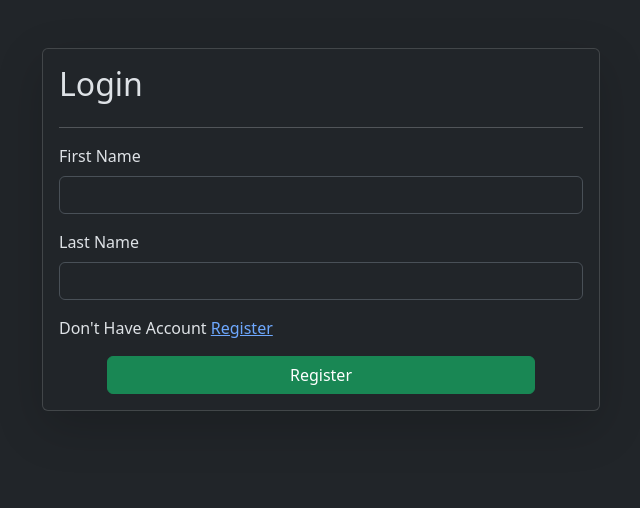
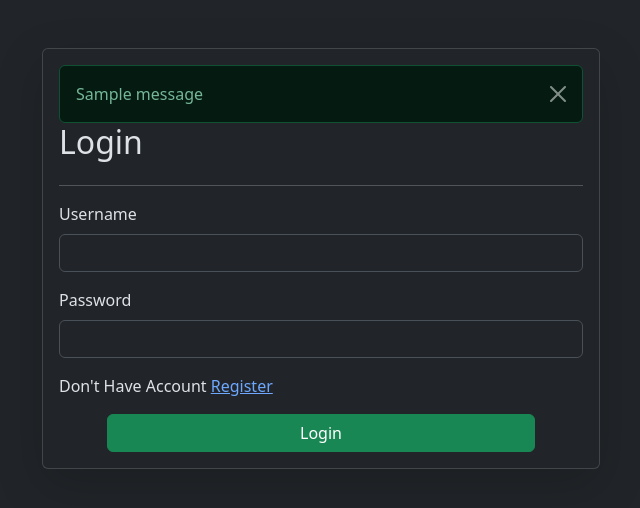
Before and after one commit to Furkansayyed/Recepie_App, a Django app: page /login in a window 1280 px wide. Shown: the part 56-564 px from the top of the page, without its empty margins (319-959 px from the left). Run offline with Django 4.2, Linux system fonts and the light colour scheme; one stand-in notice (Sample message) is shown.

Commit message:
Done with Login Feature

```diff
--- a/vege/templates/index.html
+++ b/vege/templates/index.html
@@ -4,7 +4,7 @@
 
 {% block base %}
 
-
+<p>Hello, {{request.user.first_name}}</p>
 {% if messages %}
 {% for message in messages %}
       <div class="alert alert-{{ message.tags }}  alert-dismissible fade show my-0" role="alert">
--- a/vege/templates/login.html
+++ b/vege/templates/login.html
@@ -1,23 +1,41 @@
 {% extends 'base.html' %}
 
+{% block excss %}
+{% load static %}
+<link rel="stylesheet" href="/media/myfirst.css">
+
+{% endblock excss %}
 {% block base %}
+
+
+
 
 <div class="container mt-5">
     <form class="col-6 mx-auto card p-3 shadow-lg" method="POST" enctype="multipart/form-data">
+
+
+      {% if messages %}
+      {% for message in messages %}
+            <div class="alert alert-{{ message.tags }}  alert-dismissible fade show my-0" role="alert">
+              {{message}}
+              <button type="button" class="btn-close" data-bs-dismiss="alert" aria-label="Close"></button>
+            </div>
+            {% endfor %}
+            {% endif %}
         <h2>Login</h2>
         <hr>
         {% csrf_token %}
         <div class="mb-3">
-          <label for="exampleInputEmail1" class="form-label">First Name</label>
-          <input type="text" class="form-control" id="exampleInputEmail1" name="mytitle" required>
+          <label for="exampleInputEmail1" class="form-label">Username</label>
+          <input type="text" class="form-control" id="exampleInputEmail1" name="username" required>
         </div>
         <div class="mb-3">
-          <label for="exampleInputEmail1" class="form-label">Last Name</label>
-          <input type="text" class="form-control" id="exampleInputEmail1" name="mytitle" required>
+          <label for="exampleInputEmail1" class="form-label">Password</label>
+          <input type="password" class="form-control" id="exampleInputEmail1" name="passwd" required>
         </div>
 
         <p>Don't Have Account <a href="/register">Register</a></p>
-        <button type="submit" class="btn btn-success mx-5 px-2">Register</button>
+        <button type="submit" class="btn btn-success mx-5 px-2">Login</button>
       </form>
 </div>
 
```
